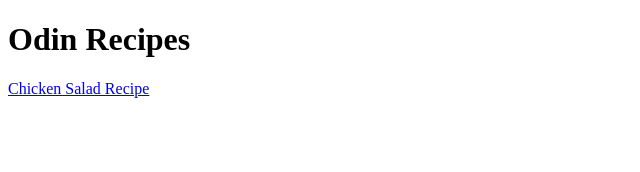
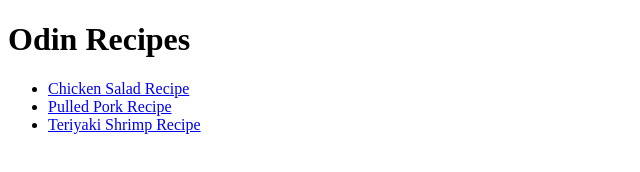
Before and after one commit to KlinchFromPH/odin-recipes, a plain HTML site: page index.html in a window 1280 px wide. Shown: the whole page, without its empty margins (0-640 px from the left). Drawn offline with Linux system fonts and the light colour scheme.

Commit message:
Link pulled-pork.html and teriyaki-shrimp.html to index.html

```diff
--- a/index.html
+++ b/index.html
@@ -8,6 +8,10 @@
 
     <body>
         <h1>Odin Recipes</h1>
-        <a href="./recipes/chicken-salad.html">Chicken Salad Recipe</a>
+        <ul>
+            <li><a href="./recipes/chicken-salad.html">Chicken Salad Recipe</a></li>
+            <li><a href="./recipes/pulled-pork.html">Pulled Pork Recipe</a></li>
+            <li><a href="./recipes/teriyaki-shrimp.html">Teriyaki Shrimp Recipe</li>
+        </ul>
     </body>
 </html>
```
Also changed, not shown: images/pulledpork.jpg (added), 1 other file.
